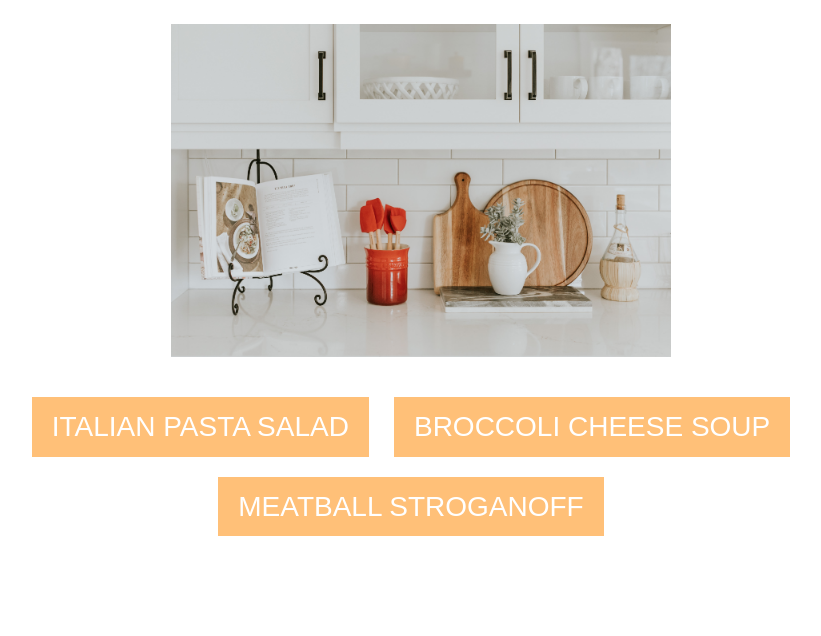
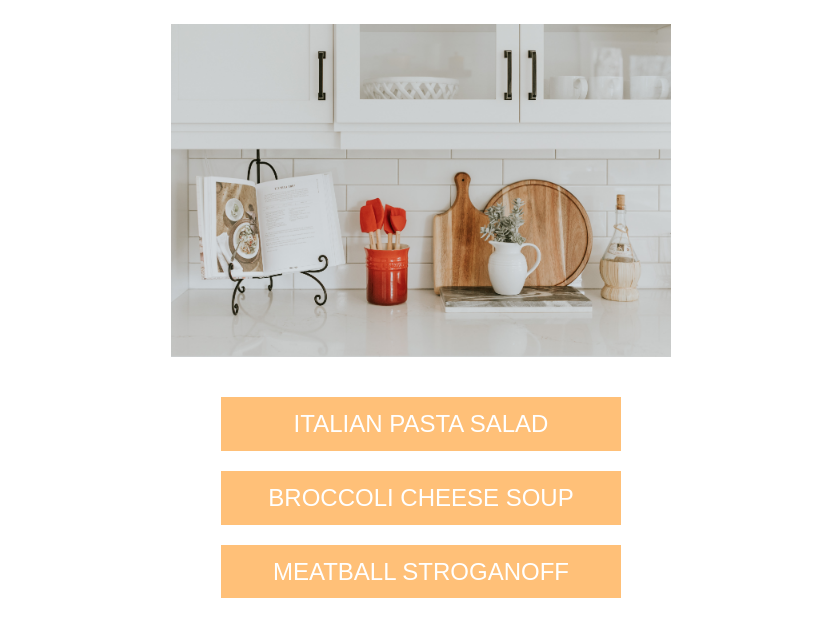
Before and after one commit to Gaukharik/odin-recipes, a plain HTML site: page index.html in a window 1280 px wide. Shown: the part 122-758 px from the top of the page, without its empty margins (219-1040 px from the left). Drawn offline with Linux system fonts and the light colour scheme.

Commit message:
updating links style

```diff
--- a/index.html
+++ b/index.html
@@ -11,11 +11,10 @@
     <div class="main-container">
       <h1>Odin Recipes</h1>
       <img src="./img/main.jpg" alt="main-image" />
-      <div class="links">
-        <a href="./recipes/italian-pasta-salad.html">Italian Pasta Salad</a>
-        <a href="./recipes/broccoli-cheese-soup.html">Broccoli Cheese Soup</a>
-        <a href="./recipes/meatball-stroganoff.html">Meatball Stroganoff</a>
-      </div>
+
+      <a href="./recipes/italian-pasta-salad.html">Italian Pasta Salad</a>
+      <a href="./recipes/broccoli-cheese-soup.html">Broccoli Cheese Soup</a>
+      <a href="./recipes/meatball-stroganoff.html">Meatball Stroganoff</a>
     </div>
   </body>
 </html>
--- a/styles.css
+++ b/styles.css
@@ -66,23 +66,22 @@ img {
   margin: 40px auto;
 }
 
-.links {
-  text-align: center;
-}
-
 a:link,
 a:visited {
   text-decoration: none;
-  font-size: 28px;
-  display: inline-block;
+  font-size: 24px;
+  display: block;
   background-color: #ffc078;
   margin-bottom: 20px;
   color: #fff;
   padding: 10px 20px;
   text-transform: uppercase;
-  margin-right: 20px;
+  margin: 20px auto;
+  text-align: center;
+  width: 400px;
 }
 
-a:hover {
+a:hover,
+a:active {
   background-color: #ff922b;
 }
```
